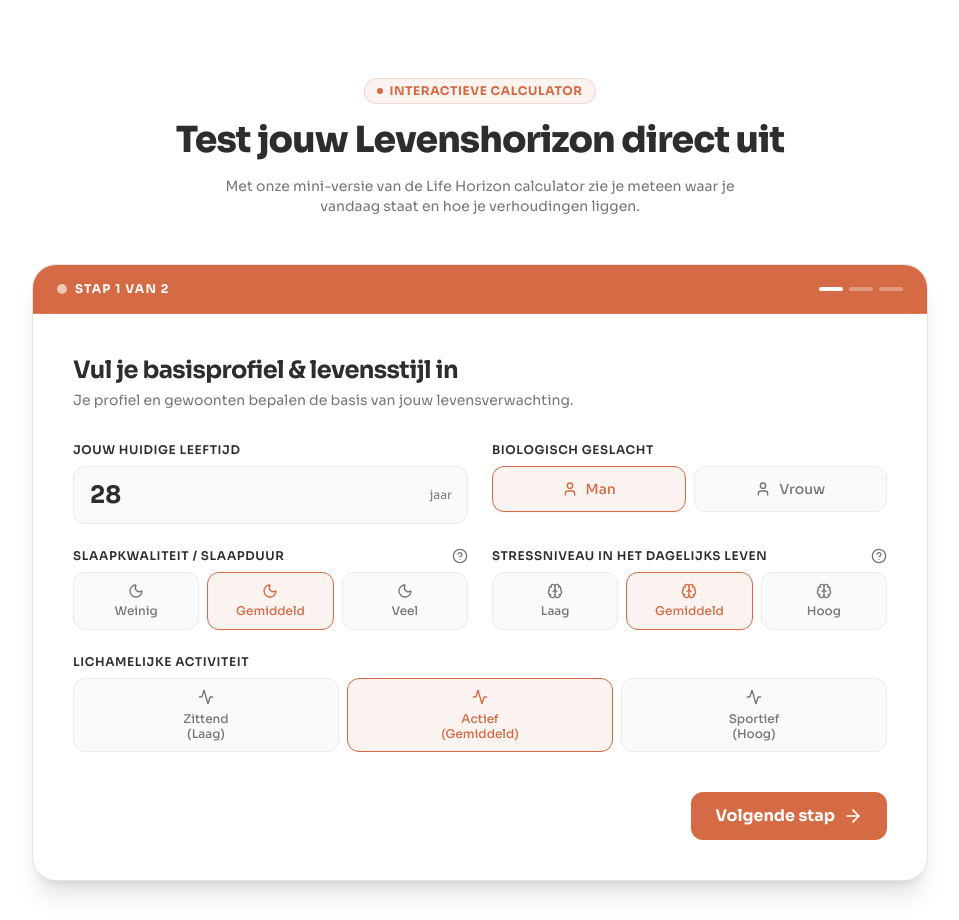
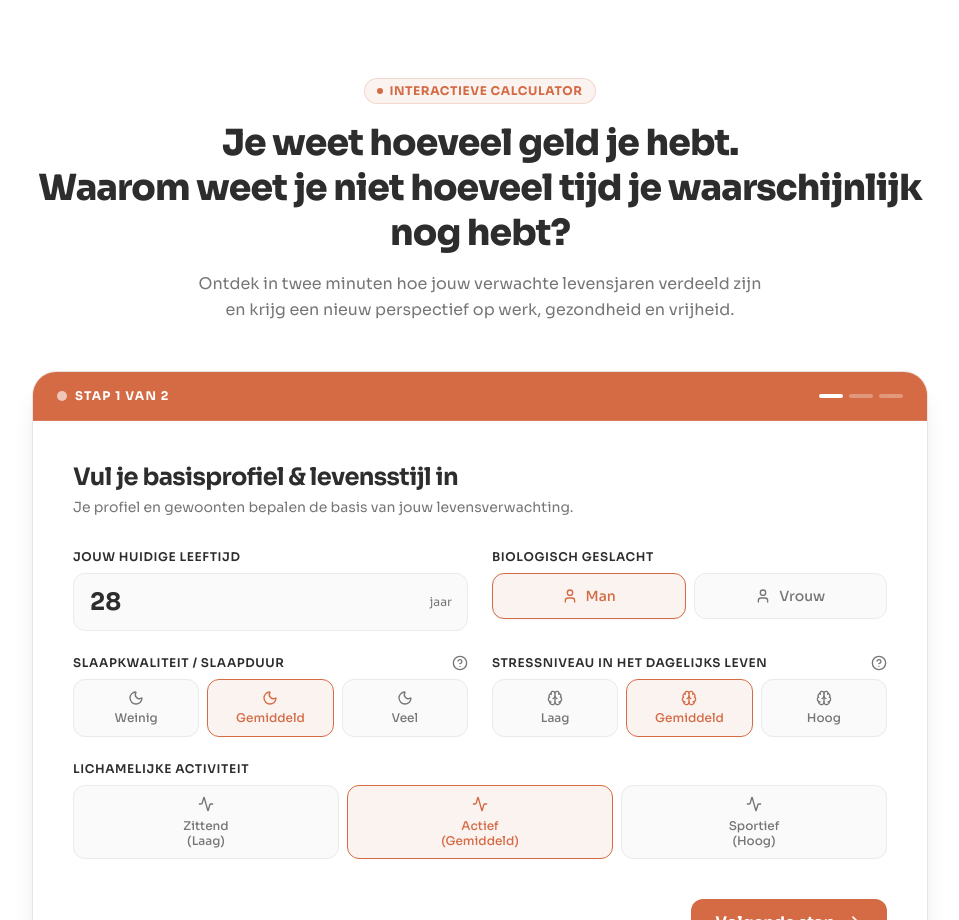
Before and after one commit to bjtromp-GH/Life-Horizon-Website, a React (Vite) app: page / in a window 1280 px wide. Shown: the part 880-1800 px from the top of the page, without its empty margins (160-1119 px from the left). Built offline with nearby package versions, Linux system fonts and the light colour scheme.

Commit message:
Update text above calculator

```diff
--- a/src/App.tsx
+++ b/src/App.tsx
@@ -80,11 +80,12 @@ export default function App() {
               <span className="w-1.5 h-1.5 rounded-full bg-current" />
               Interactieve Calculator
             </motion.div>
-            <h2 className="text-3xl sm:text-4xl font-extrabold text-brand-dark tracking-tight">
-              Test jouw Levenshorizon direct uit
+            <h2 className="text-2xl sm:text-3xl md:text-4xl font-extrabold text-brand-dark tracking-tight leading-tight">
+              Je weet hoeveel geld je hebt.<br className="hidden sm:block" />
+              Waarom weet je niet hoeveel tijd je waarschijnlijk nog hebt?
             </h2>
-            <p className="text-[#767676] max-w-lg mx-auto text-sm">
-              Met onze mini-versie van de Life Horizon calculator zie je meteen waar je vandaag staat en hoe je verhoudingen liggen.
+            <p className="text-[#767676] max-w-xl mx-auto text-sm sm:text-base leading-relaxed">
+              Ontdek in twee minuten hoe jouw verwachte levensjaren verdeeld zijn en krijg een nieuw perspectief op werk, gezondheid en vrijheid.
             </p>
           </div>
           <StatsCalculator />
```
